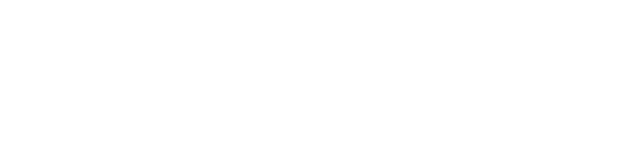
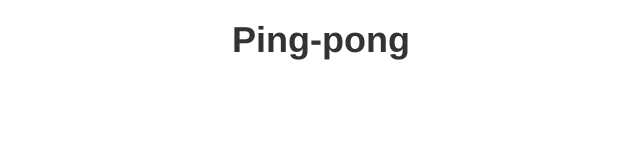
Before and after one commit to Immanuel007/Ping-pong, a plain HTML site: page index.html in a window 1280 px wide. Shown: the whole page, without its empty margins (319-959 px from the left). Drawn offline with nearby package versions, Linux system fonts and the light colour scheme.

Commit message:
Added the title ping-pong to my web page and aligned it to the center

```diff
--- a/css/styles.css
+++ b/css/styles.css
@@ -0,0 +1,4 @@
+.Pong
+{
+  text-align: center;
+}
--- a/index.html
+++ b/index.html
@@ -3,11 +3,13 @@
   <head>
     <link href="css/bootstrap.css" rel="stylesheet" type="text/css" media="all">
     <link href="css/styles.css" rel="stylesheet" type="text/css">
-    <script   src="https://code.jquery.com/jquery-3.3.1.min.js"  integrity="sha256-FgpCb/KJQlLNfOu91ta32o/NMZxltwRo8QtmkMRdAu8="   crossorigin="anonymous"></script>
+    <script src="https://code.jquery.com/jquery-3.3.1.min.js"  integrity="sha256-FgpCb/KJQlLNfOu91ta32o/NMZxltwRo8QtmkMRdAu8="   crossorigin="anonymous"></script>
     <script src="js/scripts.js"></script>
     <title>Ping-Pong</title>
   </head>
   <body>
-
+    <div class="Pong">
+    <h1><strong>Ping-pong</strong></h1>
+  </div>
   </body>
 </html>
```
